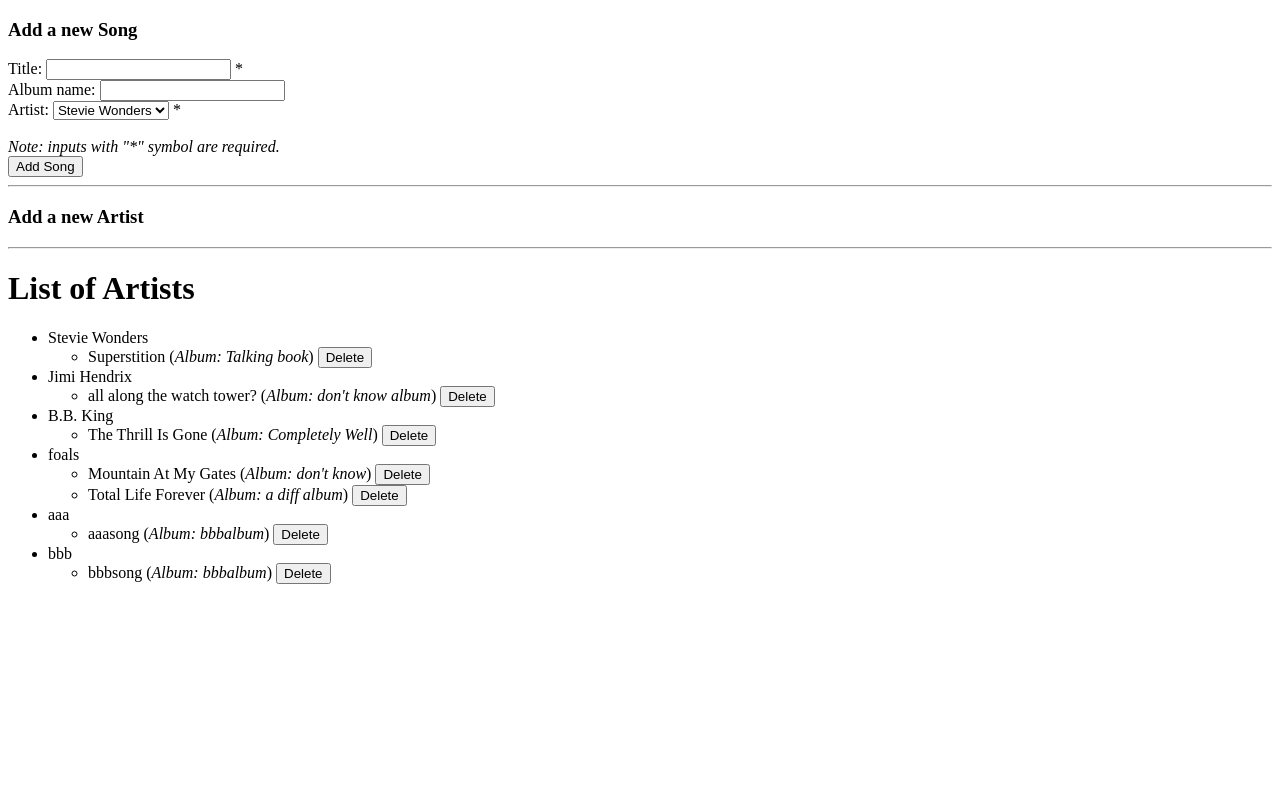
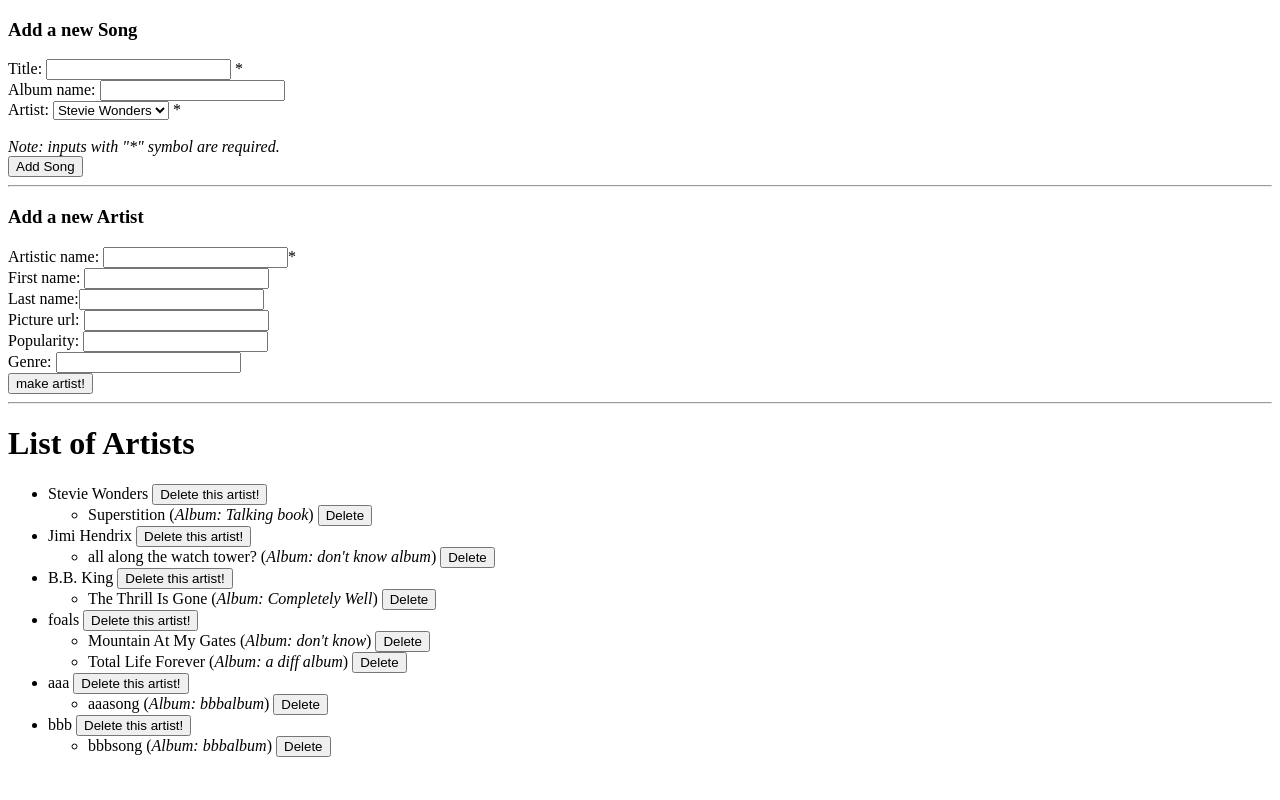
Before and after one commit to rmotr-group-projects/wdc-django-html-forms, a Django app: page /artists/ in a window 1280 px wide. Run offline with Django 3.2, Linux system fonts and the light colour scheme; data comes from the database, SQL or seed files in the repository; both versions use the stored data as it was after the commit.

Commit message:
all done

```diff
--- a/django_html_forms/artists/views.py
+++ b/django_html_forms/artists/views.py
@@ -38,8 +38,27 @@ def delete_song(request):
 
 
 def create_artist(request):
-    pass
+    # django forms are far better. Manual forms suck. But to stay in constraints of the task...
+    artistic_name = request.POST['artistic_name']
+    first_name = request.POST['first_name']
+    last_name = request.POST['last_name']
+    picture_url = request.POST['picture_url']
+    popularity = int(request.POST['popularity'])
+    genre = request.POST['genre']
+
+    if not artistic_name or not first_name or not last_name or not picture_url or not popularity or not genre:
+        return redirect('artists')
+
+    new_artist = Artist.objects.create(artistic_name=artistic_name,
+                                       first_name=first_name,
+                                       last_name=last_name,
+                                       picture_url=picture_url,
+                                       popularity=popularity,
+                                       genre=genre)
+    return redirect('artists')
 
 
-def delete_artist(request):
-    pass
+def delete_artist(request, artist_id):
+    artist = Artist.objects.get(id=artist_id)
+    artist.delete()
+    return redirect('artists')
--- a/django_html_forms/django_html_forms/urls.py
+++ b/django_html_forms/django_html_forms/urls.py
@@ -24,7 +24,7 @@ urlpatterns = [
     path('artists/', views.artists, name='artists'),
     path('create-song/', views.create_song, name='create_song'),
     path('delete-song/', views.delete_song, name='delete_song'),
-    ##################
-    # Your URLs here #
-    ##################
+
+    path('create_artist/', views.create_artist, name='create_artist'),
+    path('delete_artist/<int:artist_id>/', views.delete_artist, name='delete_artist'),
 ]
--- a/django_html_forms/templates/index.html
+++ b/django_html_forms/templates/index.html
@@ -8,6 +8,8 @@
     form.inline{
       display: inline;
     }
+
+    .add_artist label { display: block; }
   </style>
 </head>
 <body>
@@ -37,40 +39,64 @@
   </form>
   <hr>
 
+
+
   <!-- Create Artist form -->
   <h3>Add a new Artist</h3>
-  <form action="" method='POST'> <!--  Add propper URL in form's action -->
+  <form class="add_artist" action="{% url 'create_artist' %}" method='POST'> <!--  Add propper URL in form's action -->
     {% csrf_token %}
-    <!-- Add here the fields for the 'Add Artist' form -->
+    <label>Artistic name: <input type="text" name="artistic_name">*</label>
+    <label>First name: <input type="text" name="first_name"></label>
+    <label>Last name:<input type="text" name="last_name"></label>
+    <label>Picture url: <input type="url" name="picture_url"></label>
+    <label>Popularity: <input type="number" name="popularity"></label>
+    <label>Genre: <input type="text" name="genre"></label>
+    <input type="submit" value="make artist!">
   </form>
   <hr>
+
+
 
   <!-- List of Artists with their Songs -->
   <h1>List of Artists</h1>
   <ul>
+
+
     {% for artist in artists %}
       <li>
         <label>{{ artist.artistic_name }}</label>
+
         <!-- Form for deleting an Artist -->
-        <form action="" method='POST' class='inline'> <!--  Add propper URL in form's action -->
+        <form action="{% url 'delete_artist' artist.id %}" method='POST' class='inline'> <!--  Add propper URL in form's action -->
           {% csrf_token %}
           <!-- Add here the fields for the 'Delete Artist' form -->
+          <input type="submit" value="Delete this artist!">
         </form>
+
         <ul>
           {% for song in artist.song_set.all %}
             <li>
               {{song.title}} (<i>Album: {{song.album_name}}</i>)
+
+
+
               <!-- Form for deleting a Song -->
               <form action="{% url 'delete_song' %}" method='POST' class='inline'>
                 {% csrf_token %}
                 <input type="hidden" name="song_id" value="{{ song.id }}">
                 <input type="submit" name='delete_song' value='Delete'>
               </form>
+
+
+
             </li>
           {% endfor %}
         </ul>
       </li>
     {% endfor %}
   </ul>
+
+
+
 </body>
 </html>
```
Also changed, not shown: django_html_forms/db.sqlite3.
